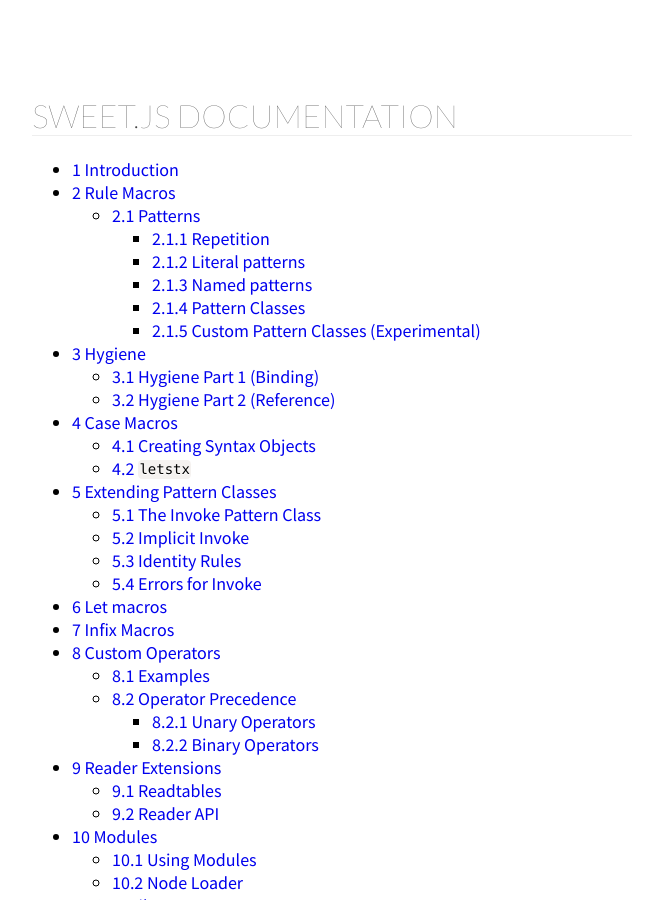
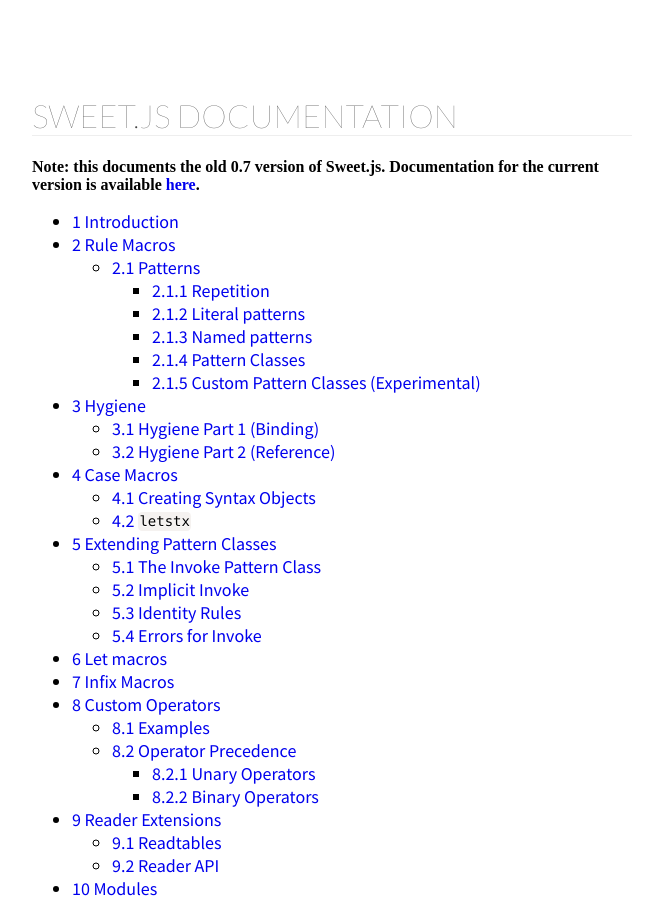
Before and after one commit to sweet-js/sweet-core, a Jekyll site: the page doc/main/sweet.html, which Jekyll copies as it is, in a window 1280 px wide and 900 px high. Shown: the whole window, without its empty margins (308-971 px from the left). Built offline with Jekyll 4.4.1, drawn with Linux system fonts in a browser that asks for light colours.

Commit message:
Add note about documentation version

```diff
--- a/doc/main/sweet.html
+++ b/doc/main/sweet.html
@@ -129,6 +129,8 @@
 <body>
 <header>
 <h1 class="title">Sweet.js Documentation</h1>
+<strong>Note: this documents the old 0.7 version of Sweet.js.
+  Documentation for the current version is available <a href="http://sweetjs.org/doc/1.0/tutorial.html">here</a>.</strong>
 </header>
 <nav id="TOC">
 <ul>
```
